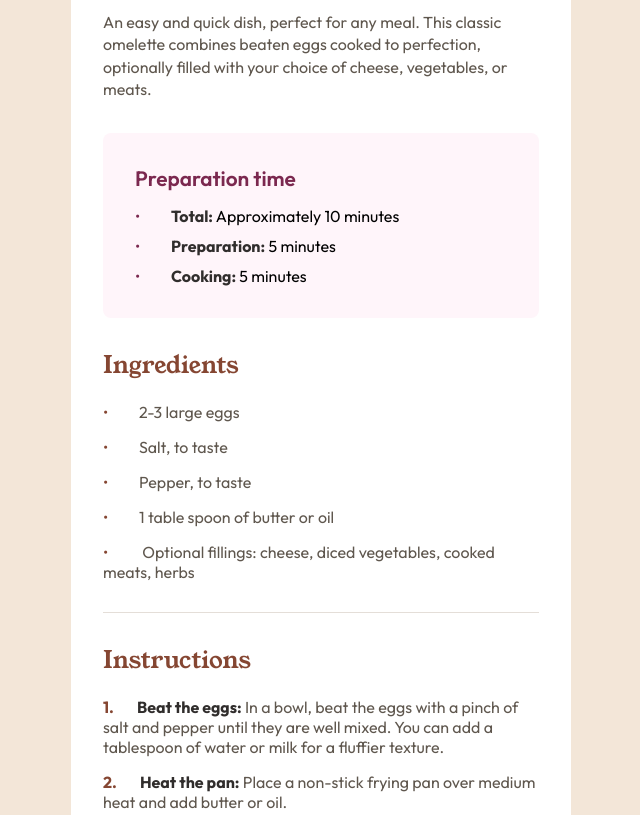
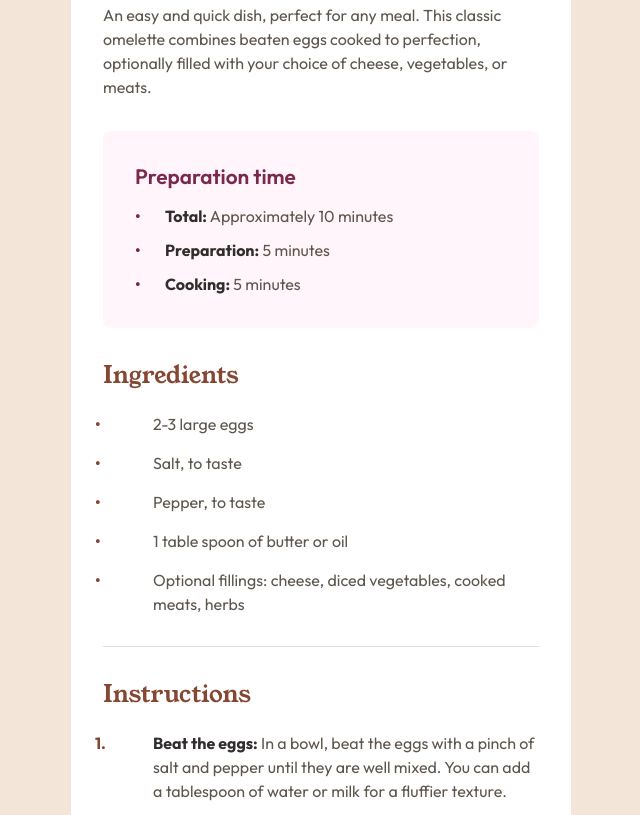
Before and after one commit to CSS-Viki/FEM-Recipe-page, a plain HTML site: page index.html in a window 1280 px wide. Shown: the part 318-1133 px from the top of the page, without its empty margins (319-959 px from the left). Drawn offline with Linux system fonts and the light colour scheme.

Commit message:
second commit

```diff
--- a/sass/style.scss
+++ b/sass/style.scss
@@ -28,7 +28,19 @@ html {
 body {
   font-family: "Outfit", sans-serif;
 }
+@mixin bold-brown-style {
+  font-family: "Young Serif", serif;
+  color: $Nutmeg;
+  font-weight: 400;
+  margin-block-end: 20px;
 
+}
+
+@mixin ul-ol-styles {
+  position: absolute;
+  color: $Nutmeg;
+  font-weight: 700;
+}
 ul li,
 ol li {
   list-style: none;
@@ -36,26 +48,19 @@ ol li {
 
 ul li::before {
   content: "\2022";
-  color: $Nutmeg;
-  display: inline-block;
-  width: 1em;
-  margin-right: 20px;
+  left: 2em;
+  @include ul-ol-styles();
 }
 
 ol li::before {
   content: counter(list-item) ". "; /* Use counters for ordered lists */
-  color: $Nutmeg;
-  font-weight: 700;
-  margin-right: 20px;
+  left: 1.5em;
+  @include ul-ol-styles();
 }
 
-@mixin bold-brown-style {
-  font-family: "Young Serif", serif;
-  color: $Nutmeg;
-  font-weight: 400;
-}
 main {
   background-color: $White;
+  position: relative;
   article {
     .recipe-info {
       margin: 2em 1em;
@@ -68,11 +73,12 @@ main {
       }
       .about {
         color: $Wenge-Brown;
-        margin-block: 2em;
-        line-height: 1.4;
+        margin-block: 1.5em 2em;
+        line-height: 1.5;
       }
 
       .prep {
+        position: relative;
         background-color: $Rose-White;
         padding: 2em;
         border-radius: 8px;
@@ -88,6 +94,9 @@ main {
             margin-block-start: 10px;
           }
           li {
+            color: $Wenge-Brown;
+            margin-left: 30px;
+            line-height: 1.5;
             strong {
               color: $Dark-Charcoal;
             }
@@ -102,7 +111,6 @@ main {
       .instructions,
       .nutrition {
         .bold-brown {
-          margin-block-end: 20px;
           @include bold-brown-style();
         }
         ul,
@@ -112,10 +120,14 @@ main {
           }
           li {
             color: $Wenge-Brown;
-
+            margin-left: 50px;
+            line-height: 1.5;
             strong {
               color: $Dark-Charcoal;
             }
+          }
+          li::before {
+            left: 1.5em;
           }
         }
       }
@@ -136,10 +148,11 @@ main {
           flex-direction: column;
 
           p {
-            padding-inline: 50px;
             display: flex;
             align-items: center;
             justify-content: space-between;
+            padding-inline: 50px 150px;
+
             span {
               color: $Nutmeg;
               font-weight: 700;
@@ -162,6 +175,7 @@ main {
 }
 .attribution {
   font-size: 0.8rem;
+  font-weight: 700;
   text-align: center;
 }
 .attribution a {
@@ -174,6 +188,7 @@ main {
     margin: 0 auto;
     border-radius: 8px;
     padding-block-start: 1.5em;
+
     article {
       .recipe-image {
         margin-inline: 2em;
```
Also changed, not shown: index.html (+1 -1 lines), sass/style.css, 1 other file.
